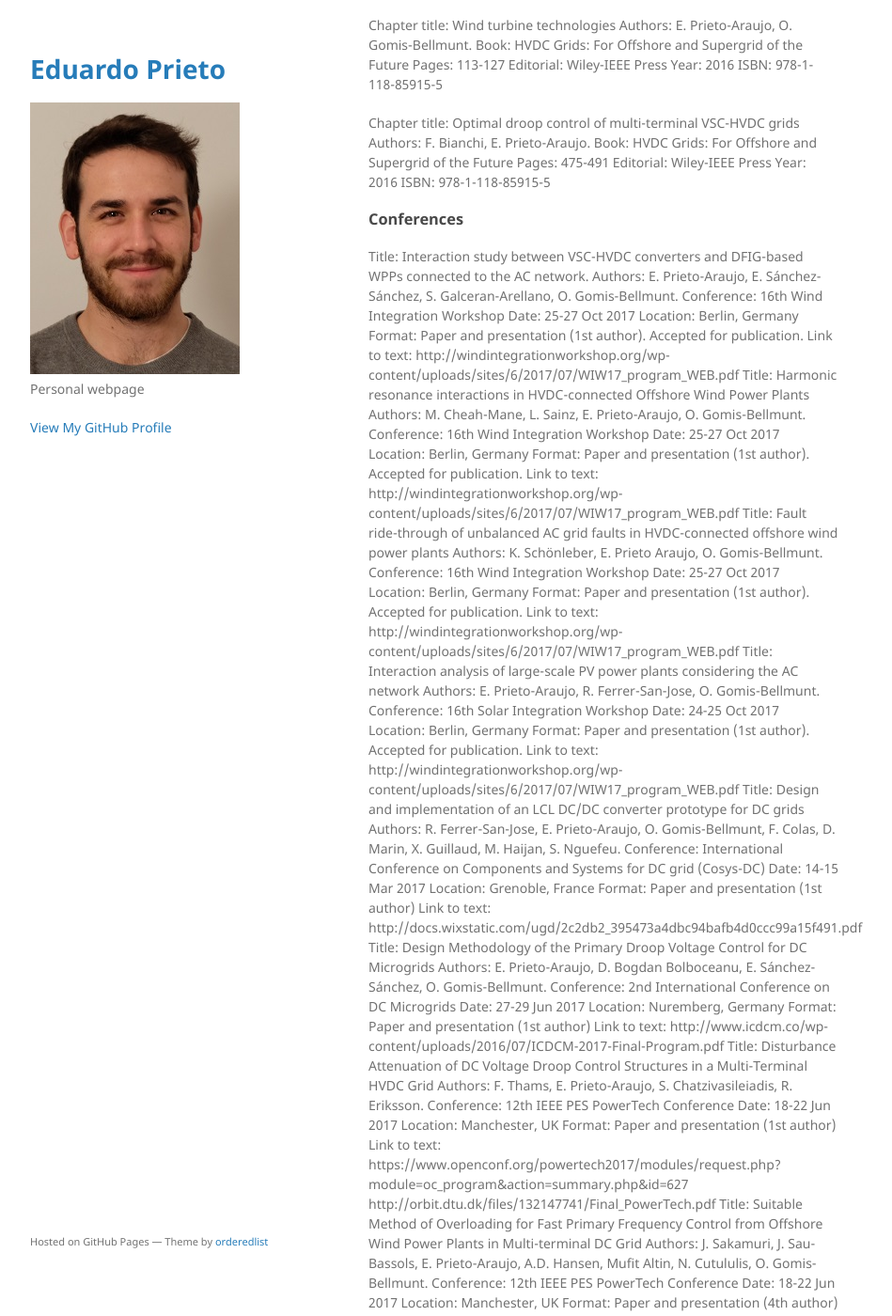
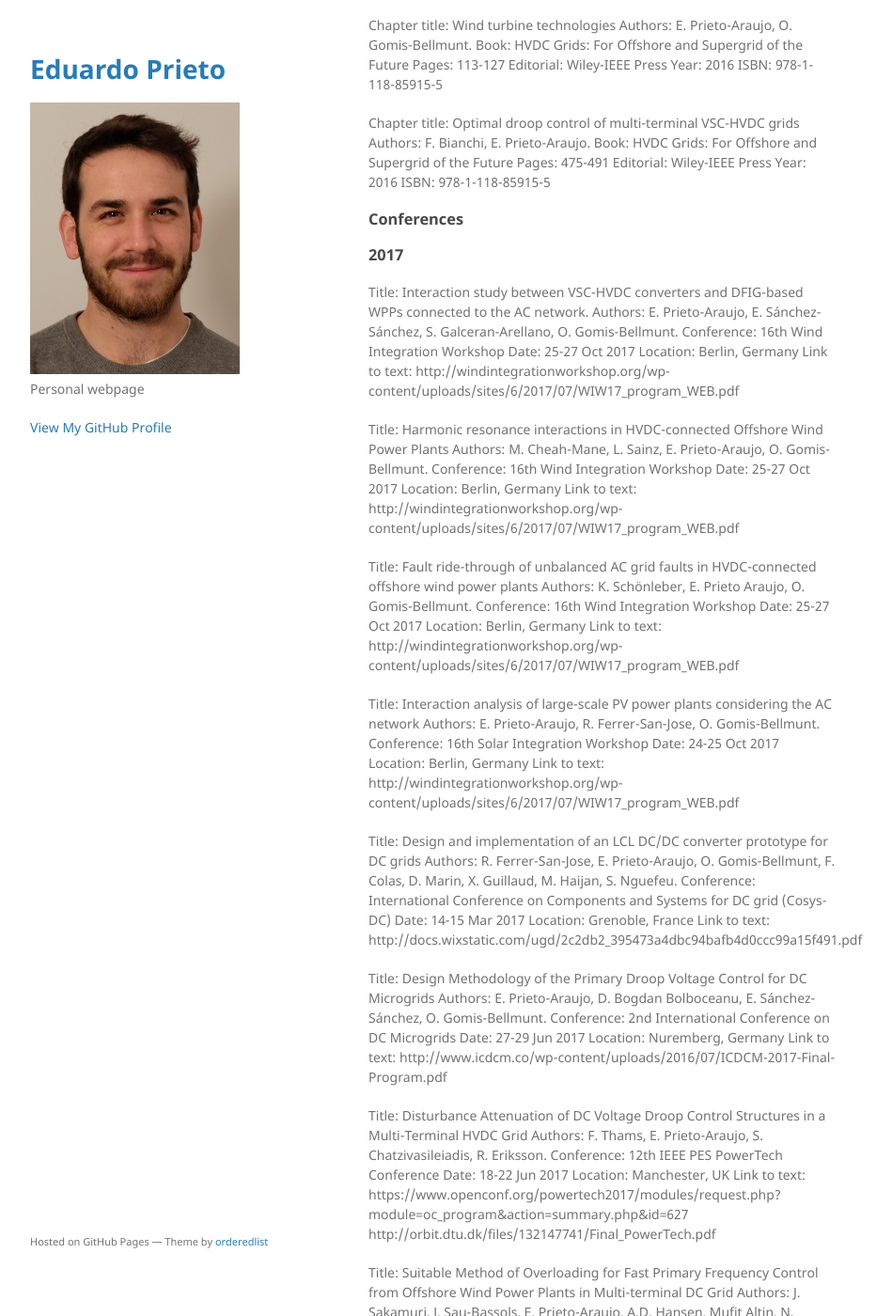
Before and after one commit to eprietoaraujo/eprietoaraujo.github.io, a Jekyll site: the page built from another-page.md, in a window 1280 px wide and 1400 px high, scrolled down 2232 px. Shown: the whole window at 94% size, without its empty margins (178-1127 px from the left). Built offline with Jekyll 4.4.1, drawn with Linux system fonts in a browser that asks for light colours; our own code applies the rules of GitHub Pages for plain Markdown files; some of the changed text lies outside the part shown.

Commit message:
Update another-page.md

```diff
--- a/another-page.md
+++ b/another-page.md
@@ -116,77 +116,77 @@
 
 
 ### Conferences
-
+### 2017
 Title: Interaction study between VSC-HVDC converters and DFIG-based WPPs connected to the AC network.
 Authors: E. Prieto-Araujo, E. Sánchez-Sánchez, S. Galceran-Arellano, O. Gomis-Bellmunt.
 Conference: 16th Wind Integration Workshop
 Date: 25-27 Oct 2017
 Location: Berlin, Germany
-Format: Paper and presentation (1st author). Accepted for publication.
 Link to text: http://windintegrationworkshop.org/wp-content/uploads/sites/6/2017/07/WIW17_program_WEB.pdf
+
 Title: Harmonic resonance interactions in HVDC-connected Offshore Wind Power Plants
 Authors: M. Cheah-Mane, L. Sainz, E. Prieto-Araujo, O. Gomis-Bellmunt.
 Conference: 16th Wind Integration Workshop
 Date: 25-27 Oct 2017
 Location: Berlin, Germany
-Format: Paper and presentation (1st author). Accepted for publication.
 Link to text: http://windintegrationworkshop.org/wp-content/uploads/sites/6/2017/07/WIW17_program_WEB.pdf
+
 Title: Fault ride-through of unbalanced AC grid faults in HVDC-connected offshore wind power plants
 Authors: K. Schönleber, E. Prieto Araujo, O. Gomis-Bellmunt.
 Conference: 16th Wind Integration Workshop
 Date: 25-27 Oct 2017
 Location: Berlin, Germany
-Format: Paper and presentation (1st author). Accepted for publication.
 Link to text: http://windintegrationworkshop.org/wp-content/uploads/sites/6/2017/07/WIW17_program_WEB.pdf
+
 Title: Interaction analysis of large-scale PV power plants considering the AC network
 Authors: E. Prieto-Araujo, R. Ferrer-San-Jose, O. Gomis-Bellmunt.
 Conference: 16th Solar Integration Workshop
 Date: 24-25 Oct 2017
 Location: Berlin, Germany
-Format: Paper and presentation (1st author). Accepted for publication.
 Link to text: http://windintegrationworkshop.org/wp-content/uploads/sites/6/2017/07/WIW17_program_WEB.pdf
+
 Title: Design and implementation of an LCL DC/DC converter prototype for DC grids
 Authors: R. Ferrer-San-Jose, E. Prieto-Araujo, O. Gomis-Bellmunt, F. Colas, D. Marin, X. Guillaud, M. Haijan, S. Nguefeu.
 Conference: International Conference on Components and Systems for DC grid (Cosys-DC)
 Date: 14-15 Mar 2017
 Location: Grenoble, France
-Format: Paper and presentation (1st author)
 Link to text: http://docs.wixstatic.com/ugd/2c2db2_395473a4dbc94bafb4d0ccc99a15f491.pdf
+
 Title: Design Methodology of the Primary Droop Voltage Control for DC Microgrids
 Authors: E. Prieto-Araujo, D. Bogdan Bolboceanu, E. Sánchez-Sánchez, O. Gomis-Bellmunt.
 Conference: 2nd International Conference on DC Microgrids
 Date: 27-29 Jun 2017
 Location: Nuremberg, Germany
-Format: Paper and presentation (1st author)
 Link to text: http://www.icdcm.co/wp-content/uploads/2016/07/ICDCM-2017-Final-Program.pdf
+
 Title: Disturbance Attenuation of DC Voltage Droop Control Structures in a Multi-Terminal HVDC Grid
 Authors: F. Thams, E. Prieto-Araujo, S. Chatzivasileiadis, R. Eriksson.
 Conference: 12th IEEE PES PowerTech Conference
 Date: 18-22 Jun 2017
 Location: Manchester, UK
-Format: Paper and presentation (1st author)
 Link to text: https://www.openconf.org/powertech2017/modules/request.php?module=oc_program&action=summary.php&id=627
 http://orbit.dtu.dk/files/132147741/Final_PowerTech.pdf
+
 Title: Suitable Method of Overloading for Fast Primary Frequency Control from Offshore Wind Power Plants in Multi-terminal DC Grid
 Authors: J. Sakamuri, J. Sau-Bassols, E. Prieto-Araujo, A.D. Hansen, Mufit Altin, N. Cutululis, O. Gomis-Bellmunt.
 Conference: 12th IEEE PES PowerTech Conference
 Date: 18-22 Jun 2017
 Location: Manchester, UK
-Format: Paper and presentation (4th author)
 Link to text: http://ieeexplore.ieee.org/document/7981189/
+
 Title: Coordinated control design of the voltage and current loop of a Current Flow Controller for meshed HVDC grids
 Authors: J. Sau-Bassols, R. Ferrer-San-José, E. Prieto-Araujo, O. Gomis-Bellmunt.
 Conference: 13th IET International Conference on AC and DC Power Transmission (ACDC 2017)
 Date: 14-16 Feb 2017
 Location: Manchester, UK
-Format: Paper and presentation (1st author)
 Link to text: http://ieeexplore.ieee.org/document/7934980/
+
 Title: Multi-terminal HVDC voltage droop control design considering DC grid, AC grid and MMC dynamics
 Authors: E. Sánchez-Sánchez, E. Prieto-Araujo, O. Gomis-Bellmunt
 Conference: 13th IET International Conference on AC and DC Power Transmission (ACDC 2017)
 Date: 14-16 Feb 2017
 Location: Manchester, UK
-Format: Paper and presentation (1st author)
+
 Link to text: http://ieeexplore.ieee.org/document/7934981/
 
 Title: Mitigation of harmonic interactions by the VSC-HVDC converter in variable networks
@@ -194,29 +194,32 @@
 Conference: 13th IET International Conference on AC and DC Power Transmission (ACDC 2017)
 Date: 14-16 Feb 2017
 Location: Manchester, UK
-Format: Paper and presentation (1st author)
 Link to text: http://ieeexplore.ieee.org/document/7934965/
+
+### 2016
 Title: Impact of the DC cable models on the SVD analysis of a Multi-Terminal HVDC system
 Authors: S. Akkary, E. Prieto-Araujo, J. Dai, O. Gomis-Bellmunt, X. Guillaud.
 Conference: Power Systems Computation Conference (PSCC)
 Date: 20-24 June 2016
 Location: Genoa, Italy
-Format: Paper and presentation (1st author)
 Link to text: http://ieeexplore.ieee.org/document/7541034/
+
+### 2015
 Title: Current Source Converter series tapping of a LCC-HVDC transmission system for integration of offshore wind power plants
 Authors: J. Sau-Bassols, A. Egea-Alvarez, E. Prieto-Araujo, O. Gomis-Bellmunt.
 Conference: 11th IET International Conference on AC and DC Power Transmission
 Date: 10-12 Feb 2015
 Location: Birmingham, UK
-Format: Paper and presentation (1st author)
 Link to text: http://ieeexplore.ieee.org/document/7140599/
+
 Title: Control and experimental validation of a Dual Active Bridge Series Resonant Converter
 Authors: E. Prieto-Araujo, S. Fekriasl, O. Gomis-Bellmunt.
 Conference: IEEE 6th International Symposium on Power Electronics for Distributed Generation Systems (PEDG)
 Date: 22-25 – Jun 2015
 Location: Aachen, Germany
-Format: Paper and presentation (1st author)
 Link to text: http://ieeexplore.ieee.org/document/7223106/
+
+### 2014
 Title: Emulación de dos microrredes operadas conjuntamente para su participación en el mercado eléctrico
 Authors: P. Olivella-Rosell, G. Vinyals-Canal, E. Prieto-Araujo, J. Bergas-Jane.
 Conference: II Congreso Smart Grids.
@@ -230,29 +233,28 @@
 Conference: II Congreso Smart Grids
 Date: 27-28 Oct 2014.
 Location: Madrid, Spain
-Format: Paper and presentation (1st author)
 Link to text: https://www.smartgridsinfo.es/wp-content/uploads/2016/11/3-congreso-smart-grids-2016-libro-comunicaciones.pdf
+
 Title: Experimental validation of a single phase intelligent power router
 Authors: F. Girbau-Llistuella, J. M. Rodriguez-Bernuz, E. Prieto-Araujo, A. Sumper.
 Conference: IEEE PES Innovative Smart Grid Technologies Conference Europe (ISGT-Europe)
 Date: 12-15 Oct 2014
 Location: Istanbul, Turkey
-Format: Paper and presentation (1st author)
 Link to text: http://ieeexplore.ieee.org/document/7028775/
+
 Title: Microrred de laboratorio para la emulación de recursos energéticos distribuidos.
 Event: II Congreso Iberoamericano sobre Microrredes con Generación Distribuida de Renovables
 Authors: G. Vinyals Canal, A. Vidal Clos, G. Clariana Colet, E. Prieto Araujo, R. Villafáfila Robles, O. Gomis Bellmunt, A. Sudrià Andreu.
 Date: 6-8 Oct 2014
 Location: Soria, Spain
 Organizing entity: CEDER-CIEMAT
-Format: Paper and presentation (5th author)
 Link to event: http://upcommons.upc.edu/handle/2117/27740
+
 Title: Decentralized control design of a nine-phase permanent magnet generator
 Authors: E. Prieto-Araujo, A. Junyent-Ferré, D. Lavèrnia, O. Gomis-Bellmunt.
 Conference: International Wind Engineering Conference (IWEC)
 Date: 3-4 Sep 2014
 Location: Hannover, Germany
-Format: Paper and presentation (1st author)
 Link to text: http://edok01.tib.uni-hannover.de/edoks/e01fn14/812895681.pdf
 
 Title: Distributed control of a nine phase permanent magnet generator and scaled platform validation
@@ -260,45 +262,46 @@
 Conference: EWEA Annual Event 2014
 Date: 10-13 Mar 2014
 Location: Barcelona, Spain
-Format: Paper and poster
 Link to text:
 Paper: http://proceedings.ewea.org/annual2014/conference/finalfpp/759_annual2014presentationfinal.pdf
 Poster:
 http://proceedings.ewea.org/annual2014/conference/posters/PO_338_EWEApresentation2014.pdf
+
+### 2013
 Title: Microgrids and emulation of distribution energy resources.
 Event: I Congreso Iberoamericano sobre Microrredes con Generación Distribuida de Renovables
 Authors: M. Cheah-Mañé, E. Prieto-Araujo, R. Villafáfila-Robles, A. Sudrià-Andreu, O. Gomis-Bellmunt.
 Date: 23-24 Sep 2013
 Location: Soria, Spain
 Organizing entity: CEDER-CIEMAT
-Format: Paper and oral presentation (3rd author)
 Link to event: http://www.microrredesinteligentes.com/documentos/programa_final.pdf
+
 Title: Single phase to balanced three phase load converter control
 Authors: A. Junyent-Ferré, M. Cheah-Mañé, E. Prieto-Araujo, O. Gomis-Bellmunt.
 Conference: 15th European Conference on Power Electronics and Applications (EPE)
 Date: 3-5 Sep 2013
-Format: Paper and poster
 Location: Barcelona, Spain
 Link to text: http://ieeexplore.ieee.org/document/6634688/
+
 Title: Development of a laboratory platform for testing new solutions to integrate renewable energy sources in power systems
 Authors: E. Prieto-Araujo, M. Cheah-Mañé, A. Junyent-Ferré, O. Gomis-Bellmunt
 Conference: 15th European Conference on Power Electronics and Applications (EPE)
 Date: 3-5 Sep 2013
-Format: Paper and poster
 Location: Barcelona, Spain
 Link to text: http://ieeexplore.ieee.org/document/6634674/
+
+### 2011
 Title: Droop control design of multi-terminal HVDC Systems for offshore wind farms
 Authors: E. Prieto-Araujo, F. Bianchi, A. Junyent-Ferré, O. Gomis-Bellmunt
 Conference: IV Seminar for Advanced Industrial Control Applicactions
 Date: Nov, 2011
-Format: Paper and presentation (1st author)
 Location: Barcelona, Spain
+
 Title: Voltage sag ride through of PMSG wind turbines using droop control stabilization
 Authors: A. Junyent-Ferré, E. Prieto-Araujo, O. Gomis-Bellmunt, F. Bianchi
 Conference: 14th European Conference on Power Electronics and Applications
 Date: 30 Aug – 01 Sep, 2011
 Location: Birmingham, UK
-Format: Paper and poster
 Link to text: http://ieeexplore.ieee.org/document/6020475/
 
 
```
